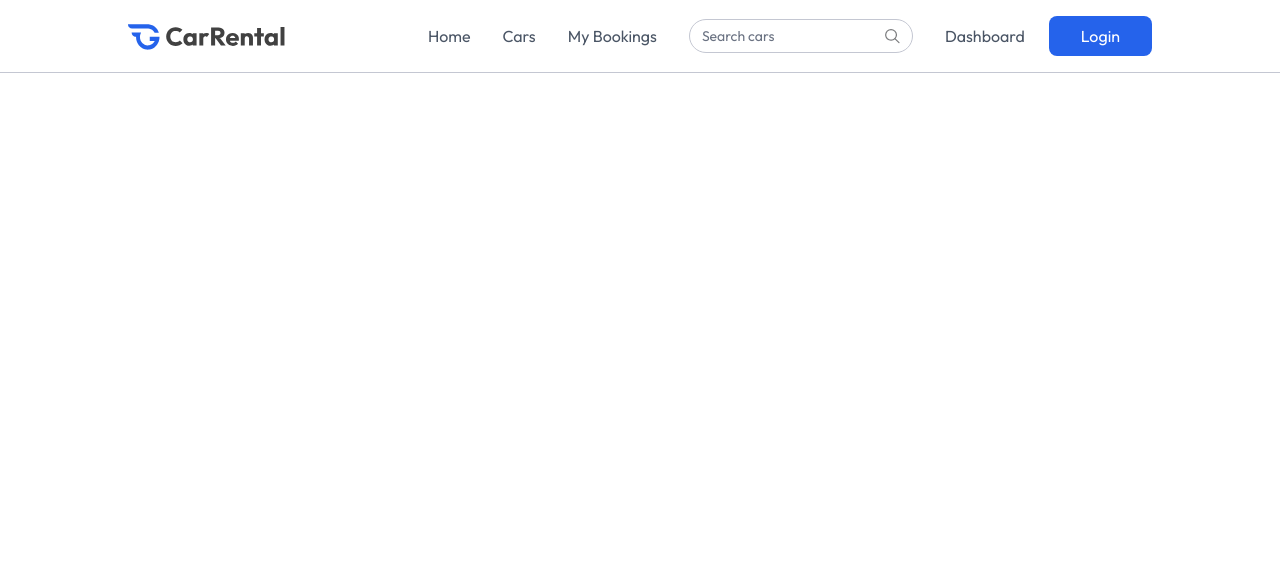
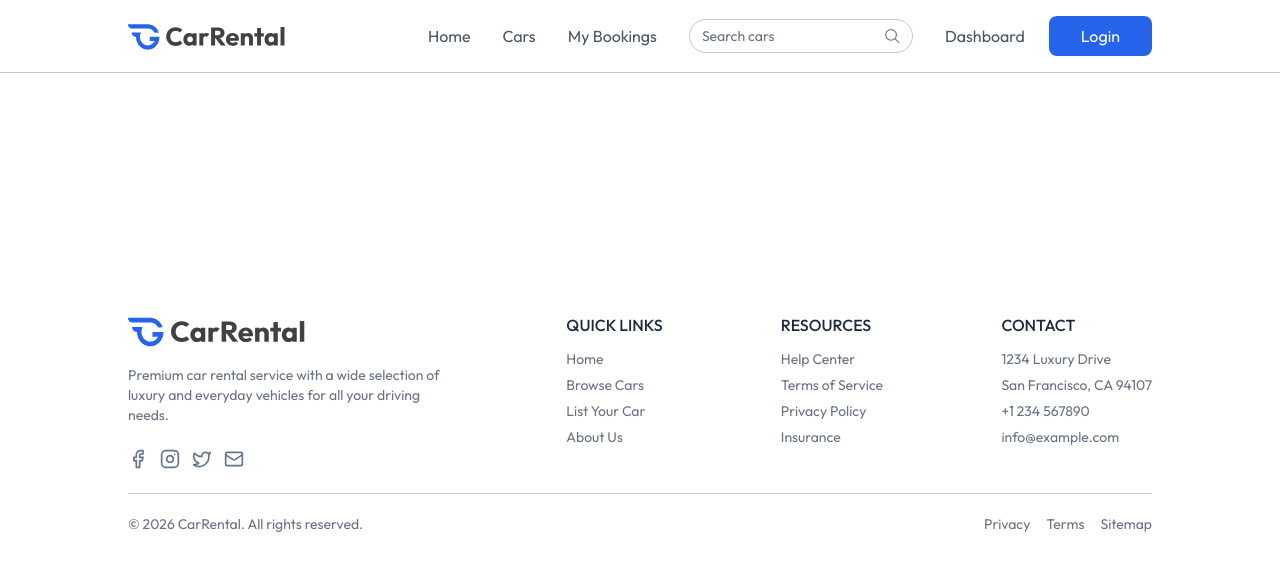
Before and after one commit to limon43633/Car-rental-client, a React app: page /my-bookings in a window 1280 px wide. Shown: the top 570 px of the page. Built offline with nearby package versions, Linux system fonts and the light colour scheme; the HTML template or start-up script is replaced by a standard one.

Commit message:
added footer

```diff
--- a/src/App.jsx
+++ b/src/App.jsx
@@ -5,6 +5,7 @@
 import CarDetails from './pages/CarDetails'
 import Cars from './pages/Cars'
 import MyBookings from './pages/MyBookings'
+import Footer from './components/Footer'
 
 const App = () => {
 
@@ -23,7 +24,7 @@
     </Routes>
 
 
-
+    {!isOwnerPath && <Footer />}
 
     </>
   )
--- /dev/null
+++ b/src/components/Footer.jsx
@@ -0,0 +1,72 @@
+import React from 'react'
+import { assets } from '../assets/assets'
+
+const Footer = () => {
+  return (
+    <div className='text-gray-500 text-sm mt-60 px-6 md:px-16 lg:px-24 xl:px-32'>
+            <div className='flex flex-wrap justify-between items-start gap-8 pb-6 border-b border-border-color'>
+                <div>
+                    <img src={assets.logo} alt="logo" className='h-8 md:h-9' />
+                    <p className='max-w-80 mt-4'>
+                        Premium car rental service with a wide selection of luxury and everyday vehicles for all your driving needs.
+                    </p>
+                    <div className='flex items-center gap-3 mt-6'>
+                        {/* social media logo */}
+
+                        <a href="#"><img src={assets.facebook_logo} alt="" className='w-5 h-5' /></a>
+                        <a href="#"><img src={assets.instagram_logo} alt="" className='w-5 h-5' /></a>
+                        <a href="#"><img src={assets.twitter_logo} alt="" className='w-5 h-5' /></a>
+                        <a href="#"><img src={assets.gmail_logo} alt="" className='w-5 h-5' /></a>
+
+
+                    </div>
+                </div>
+
+                <div>
+                    <h2 className='text-base font-medium uppercase text-gray-800'>Quick Links</h2>
+                    <ul className='mt-3 flex flex-col gap-1.5'>
+                        <li><a href="#">Home</a></li>
+                        <li><a href="#">Browse Cars</a></li>
+                        <li><a href="#">List Your Car</a></li>
+                        <li><a href="#">About Us</a></li>
+                    </ul>
+                </div>
+
+                <div>
+                    <h2 className='text-base font-medium uppercase text-gray-800'>Resources</h2>
+                    <ul className='mt-3 flex flex-col gap-1.5'>
+                        <li><a href="#">Help Center</a></li>
+                        <li><a href="#">Terms of Service</a></li>
+                        <li><a href="#">Privacy Policy</a></li>
+                        <li><a href="#">Insurance</a></li>
+                    </ul>
+                </div>
+
+                <div>
+                    <h2 className='text-base font-medium uppercase text-gray-800'>Contact</h2>
+                    <ul className='mt-3 flex flex-col gap-1.5'>
+                        <li><a href="#">1234 Luxury Drive</a></li>
+                        <li><a href="#">San Francisco, CA 94107</a></li>
+                        <li><a href="#">+1 234 567890</a></li>
+                        <li><a href="#">info@example.com</a></li>
+                    </ul>
+                </div>
+
+
+
+
+            </div>
+
+            <div className='flex flex-col md:flex-row gap-2 items-center justify-between py-5'>
+                <p>© {new Date().getFullYear()} <a href="https://prebuiltui.com">CarRental</a>. All rights reserved.</p>
+                <ul className='flex items-center gap-4'>
+                    <li><a href="#">Privacy</a></li>
+                    <li><a href="#">Terms</a></li>
+                    <li><a href="#">Sitemap</a></li>
+                </ul>
+            </div>
+    </div>
+  )
+}
+
+export default Footer
--- a/src/pages/Home.jsx
+++ b/src/pages/Home.jsx
@@ -4,6 +4,7 @@
 import Banner from '../components/Banner'
 import Testimonial from '../components/Testimonial'
 import Newsletter from '../components/Newsletter'
+import Footer from '../components/Footer'
 
 const Home = () => {
   return (
```
